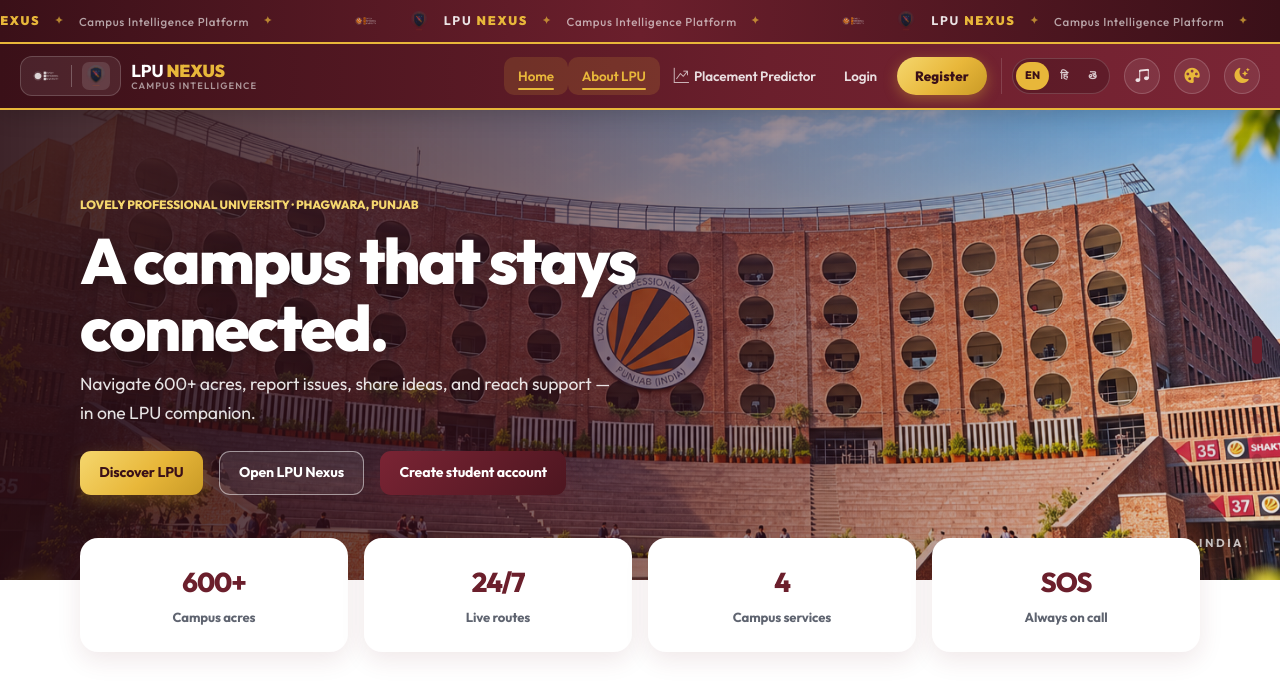
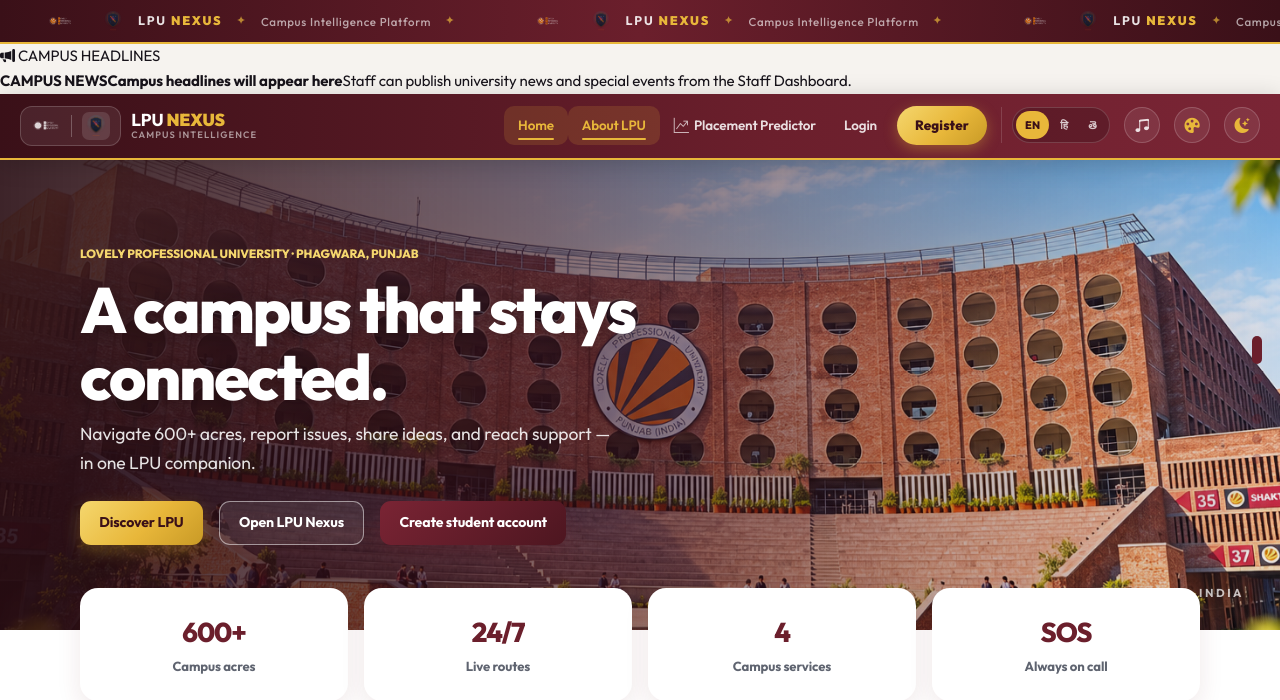
Before and after one commit to Galibbasha786/LPU_NEXUS, a Django app: page / in a window 1280 px wide. Shown: the top 700 px of the page. Run offline with Django 5.2, Linux system fonts and the light colour scheme; data that the repository does not hold is empty; parts of the project's set-up code (start-up, migrations or seed data) failed here and were passed over; some libraries are stand-ins or nearby versions.

Commit message:
Added Breaking News Scroller which will be posted by staff

```diff
--- /dev/null
+++ b/campus_bulletins/services.py
@@ -0,0 +1,26 @@
+from core.mongo import campus_bulletins
+from core.utils import now
+
+
+ALLOWED_CATEGORIES = {'news', 'event', 'breaking', 'special'}
+
+
+def publish_bulletin(title, body, category, author):
+    if category not in ALLOWED_CATEGORIES:
+        raise ValueError('Choose a valid bulletin category.')
+    document = {
+        'title': title.strip(),
+        'body': body.strip(),
+        'category': category,
+        'author_id': author['id'],
+        'author_name': author.get('full_name', 'LPU Staff'),
+        'published': True,
+        'created_at': now(),
+    }
+    result = campus_bulletins().insert_one(document)
+    document['_id'] = result.inserted_id
+    return document
+
+
+def latest_bulletins(limit=20):
+    return list(campus_bulletins().find({'published': True}).sort('created_at', -1).limit(limit))
--- /dev/null
+++ b/campus_bulletins/urls.py
@@ -0,0 +1,7 @@
+from django.urls import path
+
+from . import views
+
+app_name = 'campus_bulletins'
+
+urlpatterns = [path('', views.bulletin_page, name='page')]
--- /dev/null
+++ b/campus_bulletins/views.py
@@ -0,0 +1,57 @@
+import logging
+
+from django.contrib import messages
+from django.shortcuts import redirect, render
+from django.views.decorators.http import require_http_methods
+from pymongo.errors import PyMongoError
+
+from core.utils import serialize_list
+from accounts.session import get_current_user, login_required_mongo, role_required
+
+from .services import ALLOWED_CATEGORIES, latest_bulletins, publish_bulletin
+
+logger = logging.getLogger(__name__)
+
+
+@login_required_mongo
+@role_required('staff', 'admin')
+@require_http_methods(['GET', 'POST'])
+def bulletin_page(request):
+    user = get_current_user(request)
+    if request.method == 'POST':
+        title = (request.POST.get('title') or '').strip()
+        body = (request.POST.get('body') or '').strip()
+        category = request.POST.get('category', 'news')
+        if not title or not body or len(title) > 160 or len(body) > 1200:
+            messages.error(request, 'Enter a headline and story within the length limits.')
+        elif category not in ALLOWED_CATEGORIES:
+            messages.error(request, 'Choose a valid bulletin category.')
+        else:
+            try:
+                publish_bulletin(title, body, category, user)
+            except PyMongoError:
+                logger.exception('Could not publish campus bulletin')
+                messages.error(request, 'The campus update could not be published. Please try again.')
+            else:
+                messages.success(request, 'Campus update published to the headline ticker.')
+                return redirect('campus_bulletins:page')
+    try:
+        bulletins = serialize_list(latest_bulletins())
+    except PyMongoError:
+        logger.exception('Could not load campus bulletins')
+        bulletins = []
+        messages.error(request, 'Campus updates could not be loaded.')
+    return render(request, 'campus_bulletins/page.html', {
+        'user': user,
+        'bulletins': bulletins,
+        'categories': sorted(ALLOWED_CATEGORIES),
+    })
+
+
+def bulletin_ticker(request):
+    try:
+        bulletins = serialize_list(latest_bulletins(limit=30))
+    except PyMongoError:
+        logger.exception('Could not load headline ticker bulletins')
+        bulletins = []
+    return {'campus_bulletins': bulletins}
--- a/core/mongo.py
+++ b/core/mongo.py
@@ -55,6 +55,7 @@
 def social_messages():      return get_db()['social_messages']
 def social_blocks():        return get_db()['social_blocks']
 def social_follows():       return get_db()['social_follows']
+def campus_bulletins():     return get_db()['campus_bulletins']
 
 def init_indexes():
     """Create MongoDB indexes. Safe to call repeatedly."""
@@ -106,6 +107,8 @@
         notifications().create_index(
             [("user_id", ASCENDING), ("read", ASCENDING)]
         )
+
+        campus_bulletins().create_index([("published", ASCENDING), ("created_at", DESCENDING)])
                 # Crisis
         incidents().create_index([("status", ASCENDING)])
         incidents().create_index([("category", ASCENDING)])
--- a/lpu_nexus/settings.py
+++ b/lpu_nexus/settings.py
@@ -104,6 +104,7 @@
                 'django.template.context_processors.request',
                 'django.contrib.auth.context_processors.auth',
                 'django.contrib.messages.context_processors.messages',
+                'campus_bulletins.views.bulletin_ticker',
                 'django.template.context_processors.static',
                 'django.template.context_processors.media',
             ],
--- a/lpu_nexus/urls.py
+++ b/lpu_nexus/urls.py
@@ -13,6 +13,7 @@
     path('placement-predictor/', include('placement_predictor.urls')),
     path('live-news/', include('live_news.urls')),
     path('social/', include('social.urls')),
+    path('campus-bulletins/', include('campus_bulletins.urls')),
     path('', include('accounts.urls')),
         path("crisis/", include("crisis.urls")),
 ]
--- a/templates/accounts/dashboard_staff.html
+++ b/templates/accounts/dashboard_staff.html
@@ -15,6 +15,7 @@
   </div>
 </div>
 <div class="d-flex justify-content-end mb-3"><a class="btn btn-outline-primary" href="{% url 'accounts:notifications' %}" aria-label="Notifications"><i class="bi bi-bell-fill" aria-hidden="true"></i> Notifications{% if unread_notifications %}<span class="badge rounded-pill text-bg-danger ms-1">{{ unread_notifications }}</span>{% endif %}</a></div>
+<div class="card-lpu card-accent-gold mb-4 d-flex flex-wrap justify-content-between align-items-center gap-3"><div><h5 class="mb-1"><i class="bi bi-megaphone-fill me-1"></i>Campus headlines</h5><p class="small text-muted mb-0">Publish breaking news, daily updates, and special university events to the floating headline ticker.</p></div><a class="btn btn-lpu" href="{% url 'campus_bulletins:page' %}">Post campus update</a></div>
 <div class="d-flex justify-content-between align-items-center mb-3">
   <h3 class="mb-0">Staff / Responder Dashboard</h3>
   <span class="badge bg-warning text-dark">{{ user.role|upper }}</span>
--- a/templates/base.html
+++ b/templates/base.html
@@ -40,6 +40,21 @@
         <span class="marquee-sep">✦</span>
       </span>
     {% endfor %}
+  </div>
+</div>
+<div class="campus-headline-marquee" aria-label="Campus news headlines">
+  <span class="campus-headline-label"><i class="bi bi-megaphone-fill" aria-hidden="true"></i> CAMPUS HEADLINES</span>
+  <div class="campus-headline-window">
+    <div class="campus-headline-track" {% if not campus_bulletins %}data-empty="true"{% endif %}>
+      {% for bulletin in campus_bulletins %}
+        <span class="campus-headline-item"><b class="campus-headline-kind campus-headline-{{ bulletin.category }}">{{ bulletin.category|upper }}</b><strong>{{ bulletin.title }}</strong><span>{{ bulletin.body|truncatechars:130 }}</span></span>
+      {% empty %}
+        <span class="campus-headline-item"><b class="campus-headline-kind campus-headline-news">CAMPUS NEWS</b><strong>Campus headlines will appear here</strong><span>Staff can publish university news and special events from the Staff Dashboard.</span></span>
+      {% endfor %}
+      {% for bulletin in campus_bulletins %}
+        <span class="campus-headline-item" aria-hidden="true"><b class="campus-headline-kind campus-headline-{{ bulletin.category }}">{{ bulletin.category|upper }}</b><strong>{{ bulletin.title }}</strong><span>{{ bulletin.body|truncatechars:130 }}</span></span>
+      {% endfor %}
+    </div>
   </div>
 </div>
 
```
Also changed, not shown: static/css/campus-bulletins.css (added, +51 -0 lines), templates/campus_bulletins/page.html (added, +23 -0 lines), campus_bulletins/__init__.py (added).
